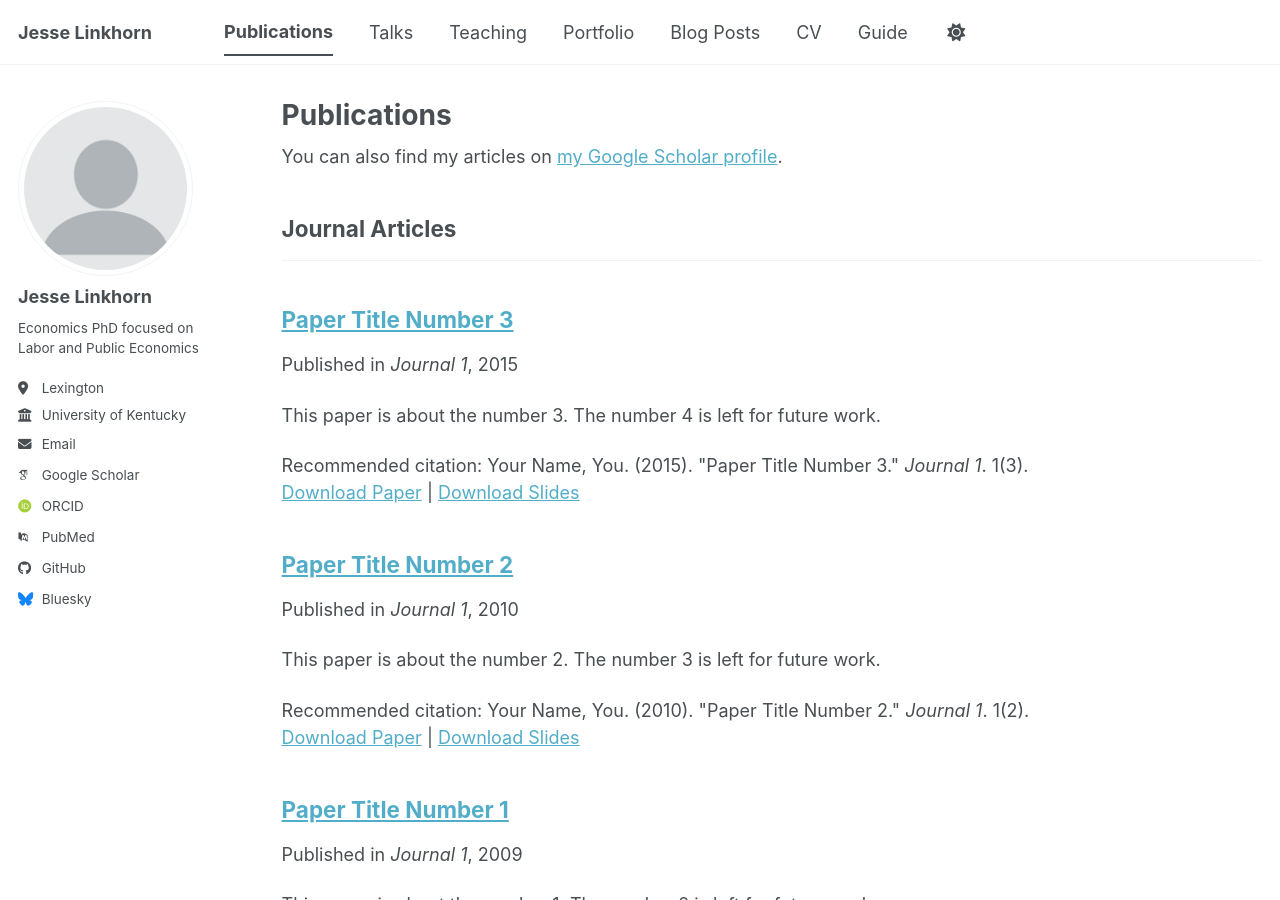
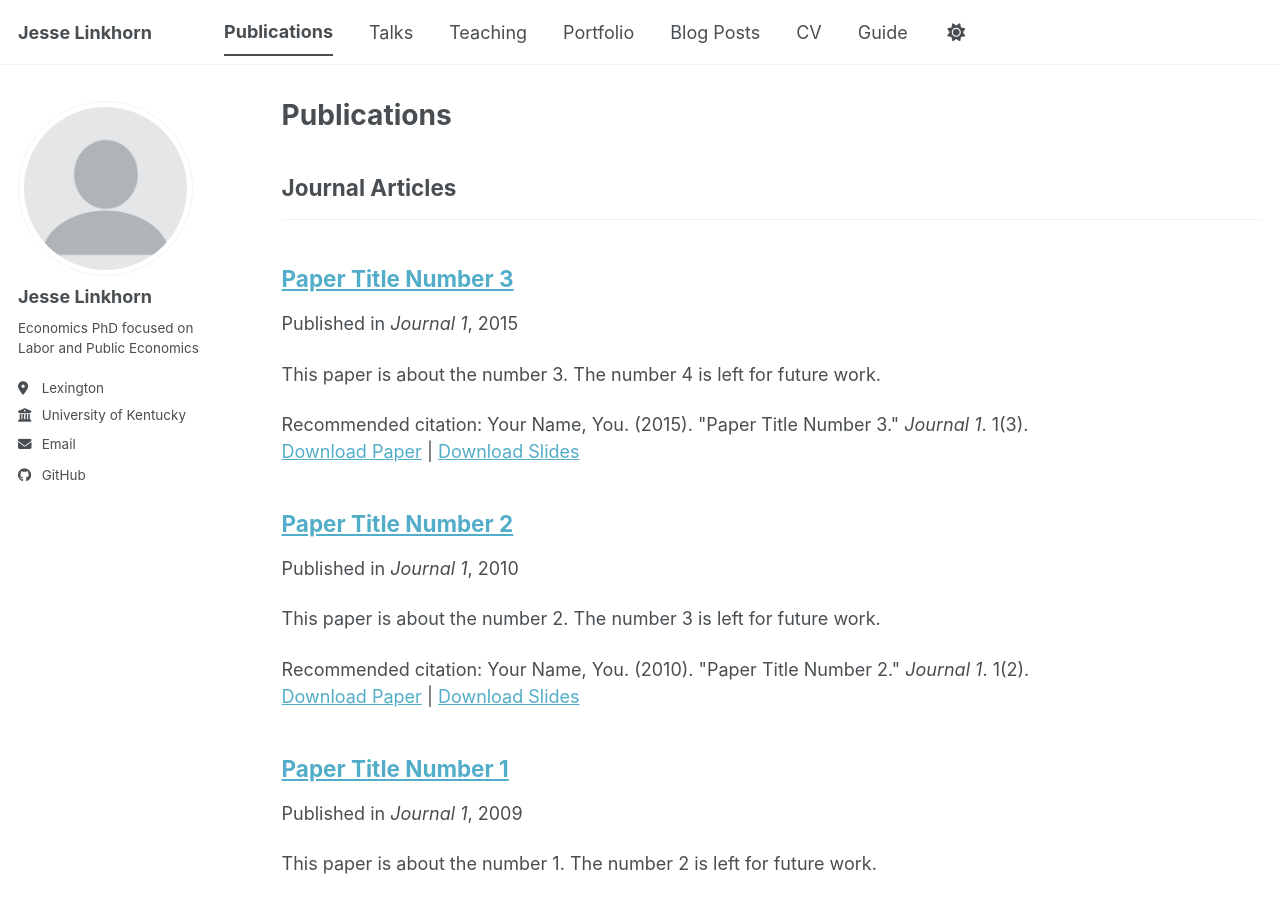
Before and after one commit to linkhornj14/linkhornj14.github.io, a Jekyll site: the page built from _pages/publications.html, in a window 1280 px wide and 900 px high. Built offline with Jekyll 4.4.1, drawn with Linux system fonts in a browser that asks for light colours; some web fonts are replaced; a script bundle is joined from its source files by our own code; library files that are not in the unit come from our copies; part of the change alters nothing that is shown.

Commit message:
Update _config.yml
updating

```diff
--- a/_config.yml
+++ b/_config.yml
@@ -34,53 +34,16 @@ author:
 
   # Academic websites
   academia         : # URL
-  arxiv            : # URL - Update with the correct link to your profile
-  googlescholar    : "https://scholar.google.com/citations?user=PS_CX0AAAAAJ"
-  inspire-hep      : # URL
-  impactstory      : # URL
-  orcid            : "https://orcid.org/yourorcidurl"
-  semantic         : # URL
-  ssrn             : # URL
-  pubmed           : "https://www.ncbi.nlm.nih.gov/pubmed/?term=john+snow"
   researchgate     : # URL
-  scopus           : # URL
-  zotero           : # URL
+
 
 
   # Repositories and software development
-  bitbucket        : # Username - Update with your username on the site
-  codepen          : # Username
-  dribbble         : # Username
   github           : "linkhornj14"
-  kaggle           : # Username
-  stackoverflow    : # User number or user number and name (i.e., use "1" or "1/jeff-atwood")
 
   # Social media
-  artstation       : # Username
-  bluesky          : "bsky.app" # Replace this with you Bluesky username
-  facebook         : # Username
-  flickr           : # Username
-  foursquare       : # Username
-  goodreads        : # Username
-  google_plus      : # Username
-  keybase          : # Username
-  instagram        : # Username
-  lastfm           : # Username
   linkedin         : # Username
-  mastodon         : # URL
-  medium           : # URL
-  pinterest        : # Username
-  soundcloud       : # Username
-  steam            : # Username
-  telegram         : # URL
-  tumblr           : # Username
-  twitter          : # Username for X / Twitter
-  vine             : # Username
-  weibo            : # Username
-  wikipedia        : # Username
-  xing             : # Username
-  youtube          : # Username
-  zhihu            : # Username
+
 
 # Publication Category - The following the list of publication categories and their headings
 publication_category:
```
